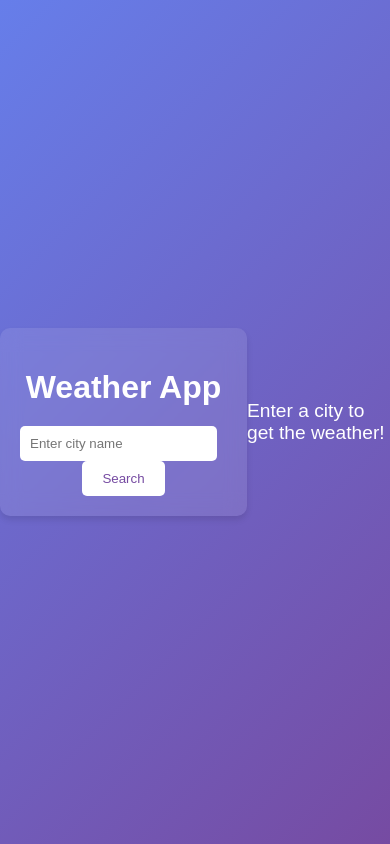
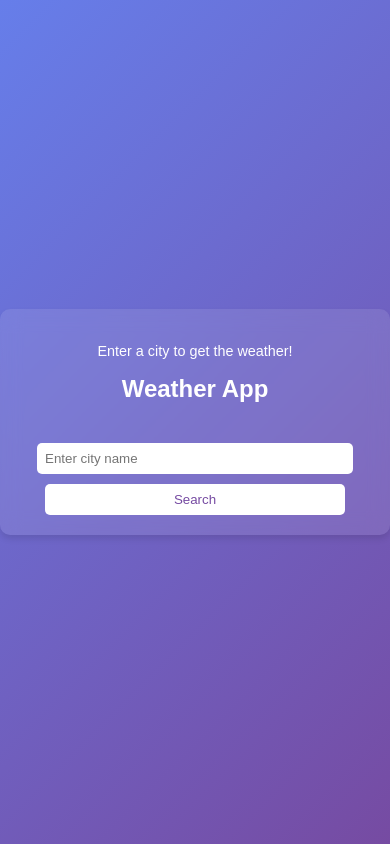
Before and after one commit to programming-club-knit/Weather-App, a plain HTML site: page index.html in a window 390 px wide. Drawn offline with Linux system fonts and the light colour scheme.

Commit message:
met the necessary changes for the responsive design

```diff
--- a/index.html
+++ b/index.html
@@ -8,14 +8,14 @@
   </head>
   <body>
     <div class="container">
+      <div id="weather-info">
+        <p>Enter a city to get the weather!</p>
+      </div>
       <h1>Weather App</h1>
       <div class="search-container"></div>
         <input type="text" id="city-input" placeholder="Enter city name" />
         <button id="search-btn">Search</button>
       </div>
-      <div id="weather-info">
-        <p>Enter a city to get the weather!</p>
-      </div>
     </div>
     <script src="script.js"></script>
   </body>
--- a/style.css
+++ b/style.css
@@ -17,21 +17,29 @@ body {
   border-radius: 10px;
   backdrop-filter: blur(10px);
   box-shadow: 0 4px 6px rgba(0, 0, 0, 0.1);
+  width: 90%;
+  max-width: 400px;
 }
 
 h1 {
   margin-bottom: 20px;
+  font-size: 2rem;
 }
 
 .search-container {
   margin-bottom: 20px;
+  display: flex;
+  flex-direction: column;
+  align-items: center;
 }
 
 input {
   padding: 10px;
   border: none;
   border-radius: 5px;
-  margin-right: 10px;
+  margin-bottom: 10px;
+  width: 100%;
+  max-width: 300px;
 }
 
 button {
@@ -41,8 +49,47 @@ button {
   background: #fff;
   color: #764ba2;
   cursor: pointer;
+  width: 100%;
+  max-width: 300px;
 }
 
 #weather-info {
   font-size: 1.2rem;
 }
+
+
+@media (max-width: 600px) {
+  h1 {
+      font-size: 1.8rem;
+  }
+
+  input {
+      padding: 10px;
+  }
+
+  button {
+      padding: 10px;
+  }
+
+  #weather-info {
+      font-size: 1rem;
+  }
+}
+
+@media (max-width: 400px) {
+  h1 {
+      font-size: 1.5rem;
+  }
+
+  input {
+      padding: 8px;
+  }
+
+  button {
+      padding: 8px;
+  }
+
+  #weather-info {
+      font-size: 0.9rem;
+  }
+}
```
